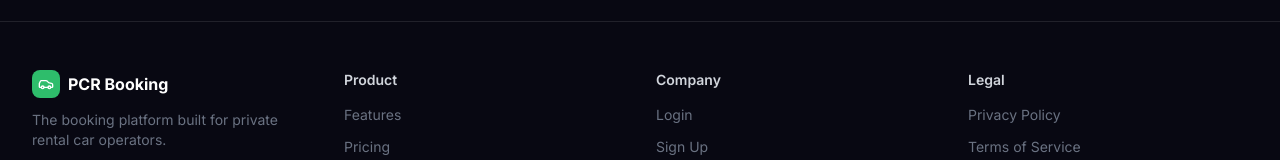
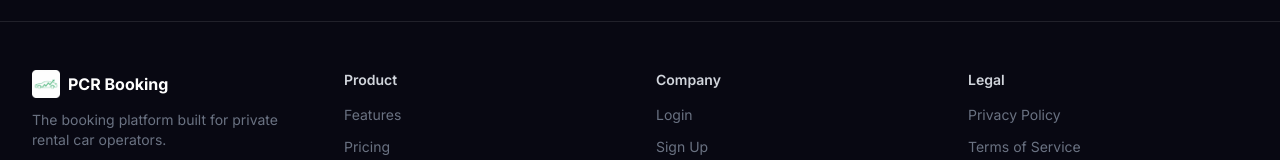
Before and after one commit to Sarihioenterprise/pcr-booking, a Next.js app: page / in a window 1280 px wide. Shown: the part 3559-3719 px from the top of the page. Built offline with nearby package versions, Linux system fonts and the light colour scheme.

Commit message:
Update footer logo to new icon

```diff
--- a/app/page.tsx
+++ b/app/page.tsx
@@ -417,9 +417,7 @@ export default function HomePage() {
           <div className="grid gap-8 sm:grid-cols-2 lg:grid-cols-4">
             <div>
               <Link href="/" className="flex items-center gap-2">
-                <div className="flex h-7 w-7 items-center justify-center rounded-md bg-[#2EBD6B]">
-                  <Car className="h-4 w-4 text-white" />
-                </div>
+                <img src="/icon.png" alt="PCR Logo" className="h-7 w-7" />
                 <span className="font-bold">PCR Booking</span>
               </Link>
               <p className="mt-3 text-sm text-gray-500">
```
